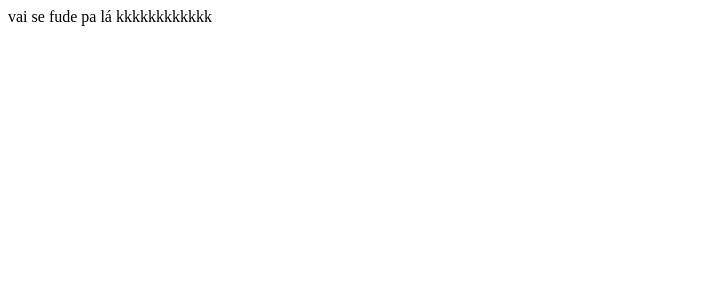
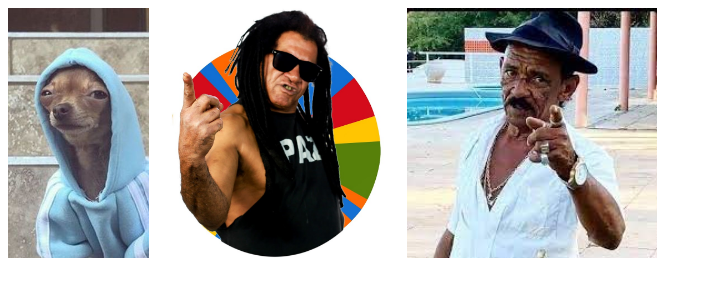
Before and after one commit to juliocaliaro/juliocaliaro.github.io, a plain HTML site: page index.html in a window 1280 px wide. Shown: the whole page, without its empty margins (0-712 px from the left). Drawn offline with Linux system fonts and the light colour scheme.

Commit message:
adicionando imagens com audios

```diff
--- a/index.html
+++ b/index.html
@@ -1,8 +1,56 @@
+<head>
+    <script>
+
+        const dog = new Audio('./audio/oi.mp3');
+        const away = new Audio('./audio/away.mp3');
+        const tiringa = new Audio('./audio/tiringa.mp3');
+
+
+        function playDog (){
+            stopAll();
+            dog.play();
+
+        }
+        function playAway (){
+            stopAll();
+            away.play();
+        }
+        function playTiringa (){
+            stopAll();
+            tiringa.play();
+        }
+
+        function stopAll (){
+            dog.pause();
+            dog.currentTime = 0;
+            away.pause();
+            away.currentTime = 0;
+            tiringa.pause();
+            tiringa.currentTime = 0;
+        }
+
+    </script>
+
+</head>
 <body>
 
-<div
+    <div>
 
-<h1> vai se fude pa lá kkkkkkkkkkkk </h1>
+        <img onclick="playDog()"
+        src="./images/dog.jpg"
+        title="sai daqui seu cachorro"
+        height="250px"
+        >
+
+        <img onclick="playAway()"
+        src="./images/away.jpg"
+        title="olha esse desgracado"
+        height="250px">
+
+        <img onclick="playTiringa()"
+        src="./images/tiringa.jpg"
+        title="arreda daqui"
+        height="250px">
 
 </div>
 
```
Also changed, not shown: images/away.jpg (added), images/dog.jpg (added), images/tiringa.jpg (added), 9 other files.
